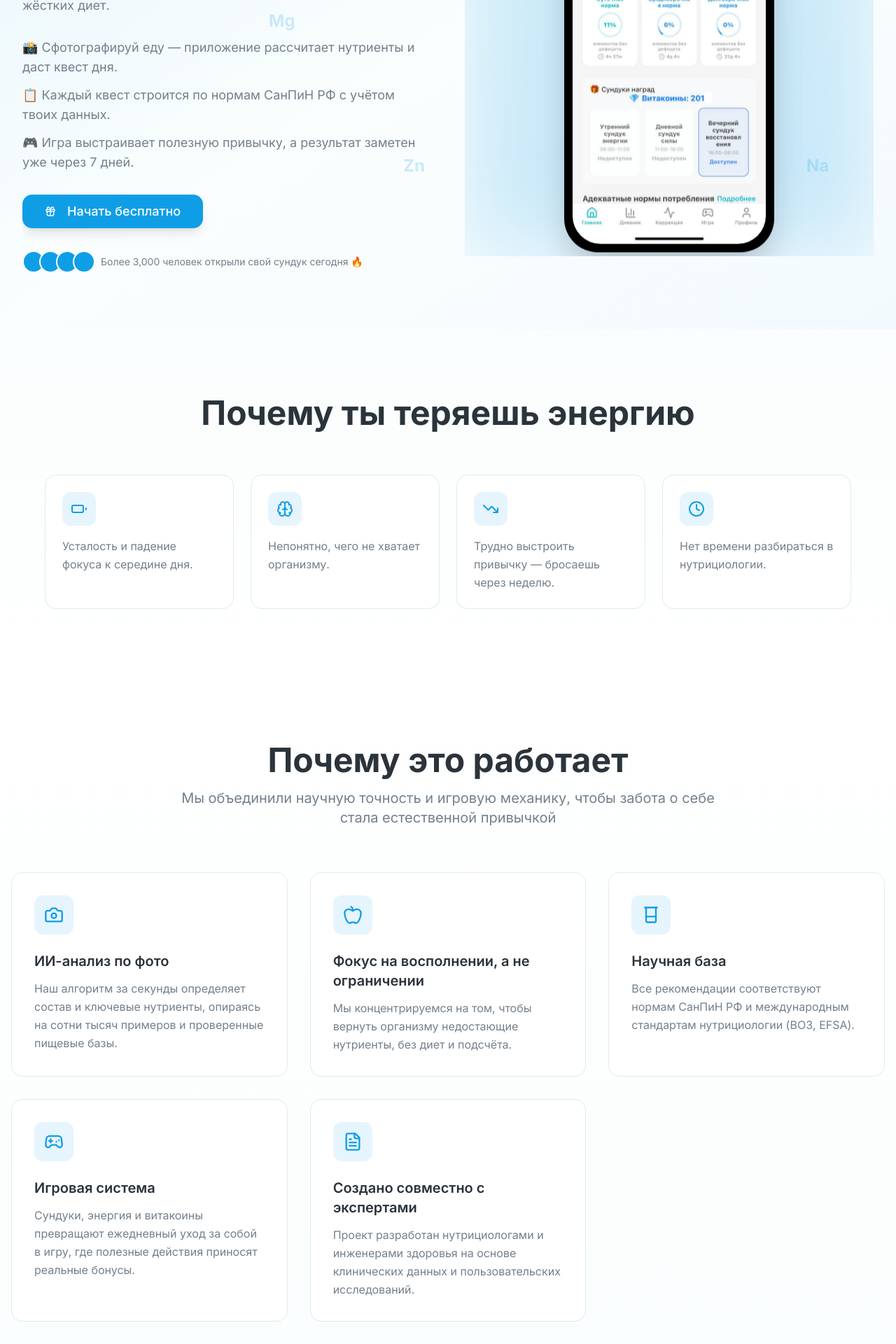
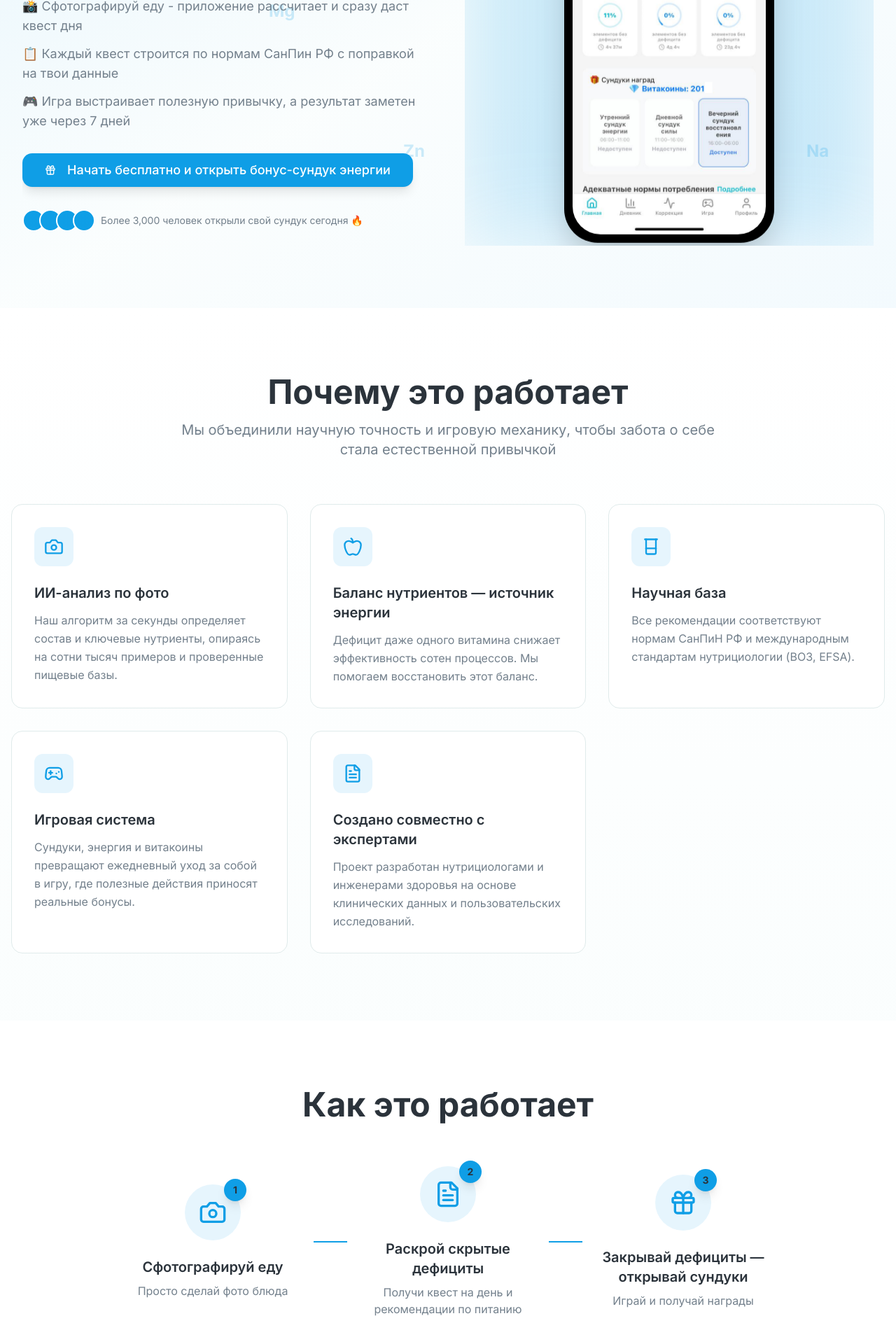
Before and after one commit to agentgpt233/energy-quest-lab, a React (Vite) app: page / in a window 1280 px wide. Shown: the part 360-2280 px from the top of the page at 70% size. Built offline with nearby package versions, Linux system fonts and the light colour scheme; the HTML template or start-up script is replaced by a standard one.

Commit message:
Reverted to commit b70868ab1c72ab0632bc447c85a6a6ce8ee06b61

```diff
--- a/src/components/Bonus.tsx
+++ b/src/components/Bonus.tsx
@@ -51,15 +51,15 @@ export const Bonus = () => {
           </div>
 
           <h2 className="text-3xl sm:text-4xl lg:text-5xl font-bold text-foreground mb-6 break-words px-4">
-            Открой бонус-сундук и получи стартовую энергию
+            Открой бонус-сундук и получи стартовую энергию бесплатно ⚡
           </h2>
 
           <p className="text-lg sm:text-xl text-muted-foreground mb-8 max-w-2xl mx-auto leading-relaxed px-4">
+            Все функции доступны бесплатно — просто будь активен.
+            <br />
             <span className="text-primary font-semibold">
-              Получишь 1000 витакойнов на старт.
+              Без подписок. Без ограничений. Только энергия ⚡
             </span>
-            <br />
-            Все функции доступны бесплатно при активном участии.
           </p>
 
           <Button
@@ -68,7 +68,7 @@ export const Bonus = () => {
             className="bg-accent hover:bg-accent/90 text-accent-foreground text-base sm:text-lg px-6 sm:px-10 py-5 sm:py-6 shadow-lg hover:shadow-xl transition-all duration-300 animate-glow-pulse group w-full sm:w-auto max-w-md mx-4"
           >
             <Zap className="w-5 h-5 mr-2 group-hover:rotate-12 transition-transform flex-shrink-0" />
-            <span className="break-words">Открыть бонус-сундук</span>
+            <span className="break-words">Получить бонус-сундук энергии</span>
           </Button>
         </div>
       </div>
--- a/src/components/DownloadModal.tsx
+++ b/src/components/DownloadModal.tsx
@@ -18,13 +18,14 @@ export const DownloadModal = ({ isOpen, onClose }: DownloadModalProps) => {
             </div>
           </div>
           <DialogTitle className="text-center text-2xl">
-            🎁 Открой бонус-сундук
+            🎁 Бонус-сундук энергии
           </DialogTitle>
         </DialogHeader>
 
         <div className="space-y-6 py-4">
           <p className="text-center text-lg text-muted-foreground">
-            Получишь <span className="text-primary font-bold">1000 витакойнов</span> на старт. Все функции доступны бесплатно при активном участии.
+            Скачай по ссылке и получи{" "}
+            <span className="text-primary font-bold">1000 Витакойнов</span> в подарок! 💎
           </p>
 
           <div className="space-y-3">
@@ -48,7 +49,7 @@ export const DownloadModal = ({ isOpen, onClose }: DownloadModalProps) => {
           </div>
 
           <p className="text-center text-sm text-muted-foreground">
-            Без подписок. Без ограничений. Только энергия ⚡
+            Безопасно. Научно. Интерактивно. 🔒
           </p>
         </div>
       </DialogContent>
--- a/src/components/FAQ.tsx
+++ b/src/components/FAQ.tsx
@@ -8,23 +8,23 @@ import {
 const faqs = [
   {
     question: "Нужно ли считать калории?",
-    answer: "Нет. Мы не считаем калории — важно, какие нутриенты получает организм. Приложение помогает закрывать дефициты и поддерживать энергию дня ⚡",
+    answer: "💬 Нет. Мы не считаем калории — важно, какие нутриенты получает организм. Приложение помогает закрывать дефициты и поддерживать энергию дня ⚡",
   },
   {
     question: "Мои данные защищены?",
-    answer: "Да. Все данные хранятся в зашифрованном виде и не передаются третьим лицам.",
+    answer: "💬 Да. Все данные хранятся в зашифрованном виде и не передаются третьим лицам. Приложение полностью соответствует требованиям безопасности РФ и ЕС.",
   },
   {
     question: "Это платно?",
-    answer: "Нет. Приложение бесплатно. Энергию можно получить за витакоины — их легко заработать в игре или купить. При активном участии ресурсов хватает на всё ⚡",
+    answer: "💬 Нет. Приложение бесплатно. Энергию можно получить за витакоины — их легко заработать в игре или купить. При активном участии ресурсов всегда хватает на всё ⚡",
   },
   {
     question: "Работает без фото?",
-    answer: "Да. Можно добавлять продукты вручную или по штрих-коду.",
+    answer: "💬 Да. Можно добавлять продукты вручную или по штрих-коду — фото просто ускоряет процесс анализа.",
   },
   {
     question: "Откуда берутся нормы?",
-    answer: "Все нормы основаны на СанПиН РФ и международных стандартах (ВОЗ, EFSA).",
+    answer: "💬 Все нормы основаны на СанПиН РФ и международных стандартах (ВОЗ, EFSA). Рекомендации адаптируются под возраст, пол и уровень активности пользователя.",
   },
 ];
 
--- a/src/components/Footer.tsx
+++ b/src/components/Footer.tsx
@@ -38,12 +38,9 @@ export const Footer = () => {
           </div>
 
           <div
-            className="pt-8 border-t border-border text-sm text-muted-foreground animate-fade-in space-y-3"
+            className="pt-8 border-t border-border text-sm text-muted-foreground animate-fade-in"
             style={{ animationDelay: "0.2s" }}
           >
-            <p className="text-xs italic">
-              Приложение не является медицинским изделием. Рекомендации носят информационный характер.
-            </p>
             <p>© 2025 Medical Mind. Все права защищены.</p>
             <p className="mt-2">
               Научно-игровое приложение для восстановления энергии через нутриенты
--- a/src/components/Hero.tsx
+++ b/src/components/Hero.tsx
@@ -40,17 +40,14 @@ export const Hero = () => {
             </div>
 
             <h1 className="text-3xl sm:text-4xl lg:text-5xl font-bold leading-tight text-foreground break-words">
-              Закрой дефициты нутриентов — верни энергию дня ⚡
+              Закрой дефицит нутриентов{" "}
+              <span className="text-primary">верни энергию дня</span> ⚡
             </h1>
 
-            <p className="text-base sm:text-lg text-muted-foreground leading-relaxed max-w-full break-words mb-4">
-              Для тех, кто хочет вернуть энергию без подсчёта калорий и жёстких диет.
-            </p>
-
             <div className="space-y-3 text-sm sm:text-base lg:text-lg text-muted-foreground leading-relaxed max-w-full">
-              <p className="break-words">📸 Сфотографируй еду — приложение рассчитает нутриенты и даст квест дня.</p>
-              <p className="break-words">📋 Каждый квест строится по нормам СанПиН РФ с учётом твоих данных.</p>
-              <p className="break-words">🎮 Игра выстраивает полезную привычку, а результат заметен уже через 7 дней.</p>
+              <p className="break-words">📸 Сфотографируй еду - приложение рассчитает и сразу даст квест дня</p>
+              <p className="break-words">📋 Каждый квест строится по нормам СанПин РФ с поправкой на твои данные</p>
+              <p className="break-words">🎮 Игра выстраивает полезную привычку, а результат заметен уже через 7 дней</p>
             </div>
 
             <Button
@@ -59,7 +56,7 @@ export const Hero = () => {
               className="bg-primary hover:bg-primary/90 text-primary-foreground text-sm sm:text-base lg:text-lg px-4 sm:px-8 py-4 sm:py-6 shadow-lg hover:shadow-xl transition-all duration-300 animate-scale-in group w-full sm:w-auto max-w-full whitespace-normal leading-snug"
             >
               <Gift className="w-4 h-4 sm:w-5 sm:h-5 mr-2 group-hover:rotate-12 transition-transform flex-shrink-0" />
-              <span className="break-words">Начать бесплатно</span>
+              <span className="break-words">Начать бесплатно и открыть бонус-сундук энергии</span>
             </Button>
 
             <div className="flex flex-col sm:flex-row items-start sm:items-center gap-2 text-sm text-muted-foreground">
--- a/src/components/HowItWorks.tsx
+++ b/src/components/HowItWorks.tsx
@@ -5,19 +5,19 @@ const steps = [
     icon: Camera,
     number: "1",
     title: "Сфотографируй еду",
-    description: "Просто сделай фото блюда.",
+    description: "Просто сделай фото блюда",
   },
   {
     icon: FileText,
     number: "2",
-    title: "Разберём блюдо и занесём нутриенты в дневник",
-    description: "Баланс и квест обновятся.",
+    title: "Раскрой скрытые дефициты",
+    description: "Получи квест на день и рекомендации по питанию",
   },
   {
     icon: Gift,
     number: "3",
     title: "Закрывай дефициты — открывай сундуки",
-    description: "Получай награды.",
+    description: "Играй и получай награды",
   },
 ];
 
--- a/src/components/PainPoints.tsx
+++ /dev/null
@@ -1,54 +0,0 @@
-import { Battery, Brain, TrendingDown, Clock } from "lucide-react";
-
-const painPoints = [
-  {
-    icon: Battery,
-    text: "Усталость и падение фокуса к середине дня.",
-  },
-  {
-    icon: Brain,
-    text: "Непонятно, чего не хватает организму.",
-  },
-  {
-    icon: TrendingDown,
-    text: "Трудно выстроить привычку — бросаешь через неделю.",
-  },
-  {
-    icon: Clock,
-    text: "Нет времени разбираться в нутрициологии.",
-  },
-];
-
-export const PainPoints = () => {
-  return (
-    <section className="py-24 bg-gradient-to-b from-secondary/30 to-background">
-      <div className="container mx-auto px-4">
-        <div className="text-center mb-16 animate-fade-in">
-          <h2 className="text-4xl lg:text-5xl font-bold text-foreground mb-4">
-            Почему ты теряешь энергию
-          </h2>
-        </div>
-
-        <div className="grid md:grid-cols-2 lg:grid-cols-4 gap-6 max-w-6xl mx-auto">
-          {painPoints.map((point, index) => {
-            const Icon = point.icon;
-            return (
-              <div
-                key={index}
-                className="p-6 rounded-2xl bg-card border border-border hover:border-primary/50 transition-all duration-300 animate-fade-in"
-                style={{ animationDelay: `${index * 0.1}s` }}
-              >
-                <div className="w-12 h-12 rounded-xl bg-primary/10 flex items-center justify-center mb-4">
-                  <Icon className="w-6 h-6 text-primary" />
-                </div>
-                <p className="text-muted-foreground leading-relaxed">
-                  {point.text}
-                </p>
-              </div>
-            );
-          })}
-        </div>
-      </div>
-    </section>
-  );
-};
--- a/src/components/Trust.tsx
+++ b/src/components/Trust.tsx
@@ -17,30 +17,30 @@ export const Trust = () => {
           </div>
 
           <h2 className="text-4xl lg:text-5xl font-bold text-foreground mb-6">
-            Научная основа Energy Quest
+            Научная основа Medical Mind
           </h2>
 
           <p className="text-xl text-muted-foreground mb-12 leading-relaxed">
             Мы объединили биомониторинг, нутрициологию и игровые механики,
-            чтобы сделать заботу о теле понятной, научной и увлекательной.
+            чтобы сделать заботу об организме понятной, научной и увлекательной.
           </p>
 
           <div className="grid md:grid-cols-3 gap-8 mt-12">
             {[
               {
-                icon: Atom,
-                title: "Достоверные данные",
-                description: "Алгоритмы основаны на данных биомониторинга и подтверждённых исследованиях.",
+                icon: ShieldCheck,
+                title: "Научная достоверность",
+                description: "Все данные проверены исследованиями",
               },
               {
                 icon: Users,
                 title: "Экспертная команда",
-                description: "Создано при участии врачей, нутрициологов и инженеров здоровья.",
+                description: "Врачи, нутрициологи и инженеры здоровья",
               },
               {
-                icon: ShieldCheck,
-                title: "Наука в игровом формате",
-                description: "Мы перевели научные данные в понятные квесты, чтобы путь к балансу был простым и мотивирующим ⚡",
+                icon: Atom,
+                title: "Актуальные нормы",
+                description: "СанПиН РФ и рекомендации ВОЗ",
               },
             ].map((item, index) => {
               const Icon = item.icon;
--- a/src/components/WhyItWorks.tsx
+++ b/src/components/WhyItWorks.tsx
@@ -8,8 +8,8 @@ const features = [
   },
   {
     icon: Apple,
-    title: "Фокус на восполнении, а не ограничении",
-    description: "Мы концентрируемся на том, чтобы вернуть организму недостающие нутриенты, без диет и подсчёта.",
+    title: "Баланс нутриентов — источник энергии",
+    description: "Дефицит даже одного витамина снижает эффективность сотен процессов. Мы помогаем восстановить этот баланс.",
   },
   {
     icon: Beaker,
--- a/src/pages/Index.tsx
+++ b/src/pages/Index.tsx
@@ -1,7 +1,6 @@
 import { ProgressBar } from "@/components/ProgressBar";
 import { StickyCTA } from "@/components/StickyCTA";
 import { Hero } from "@/components/Hero";
-import { PainPoints } from "@/components/PainPoints";
 import { WhyItWorks } from "@/components/WhyItWorks";
 import { HowItWorks } from "@/components/HowItWorks";
 import { Testimonials } from "@/components/Testimonials";
@@ -16,7 +15,6 @@ const Index = () => {
       <ProgressBar />
       <StickyCTA />
       <Hero />
-      <PainPoints />
       <WhyItWorks />
       <HowItWorks />
       <Testimonials />
```
